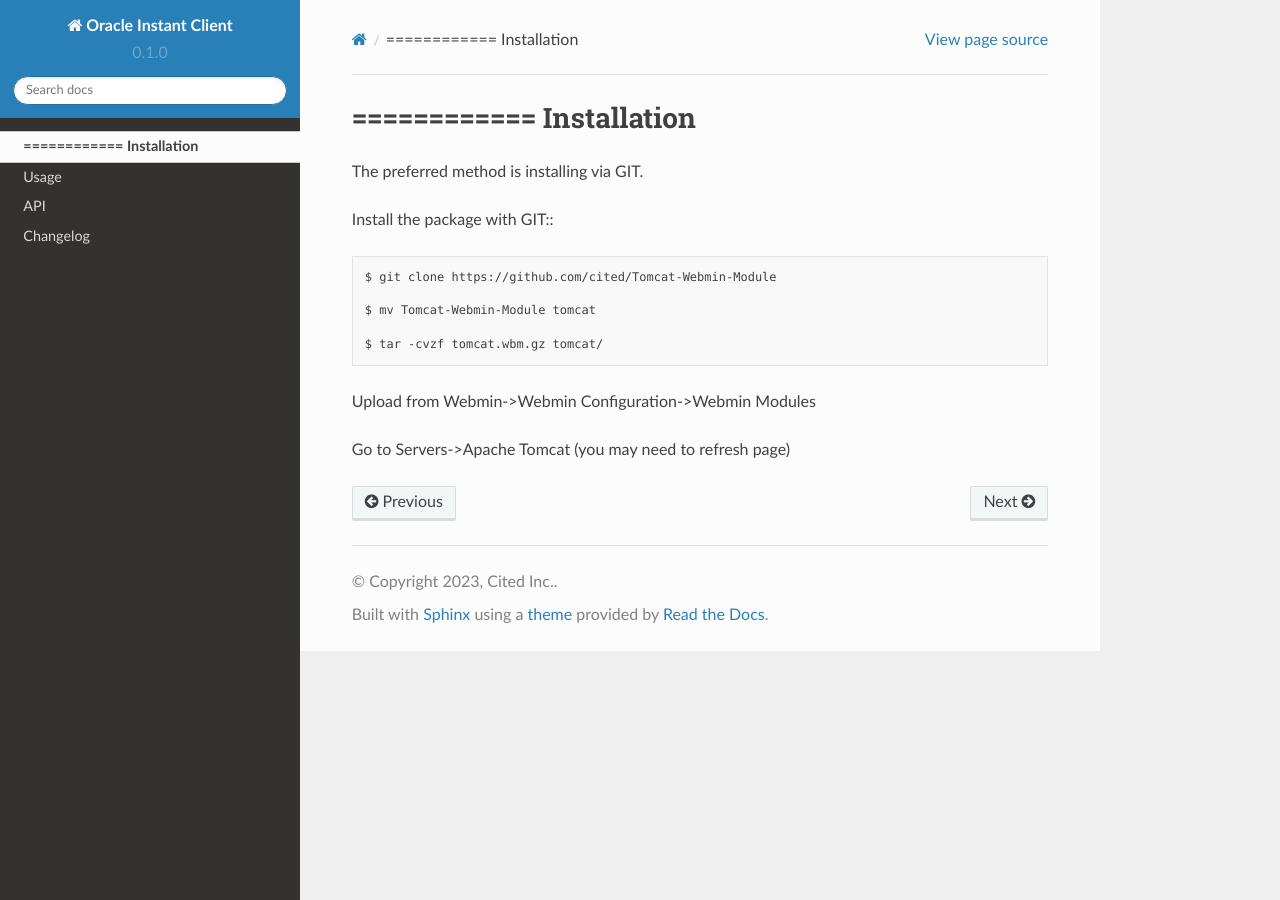
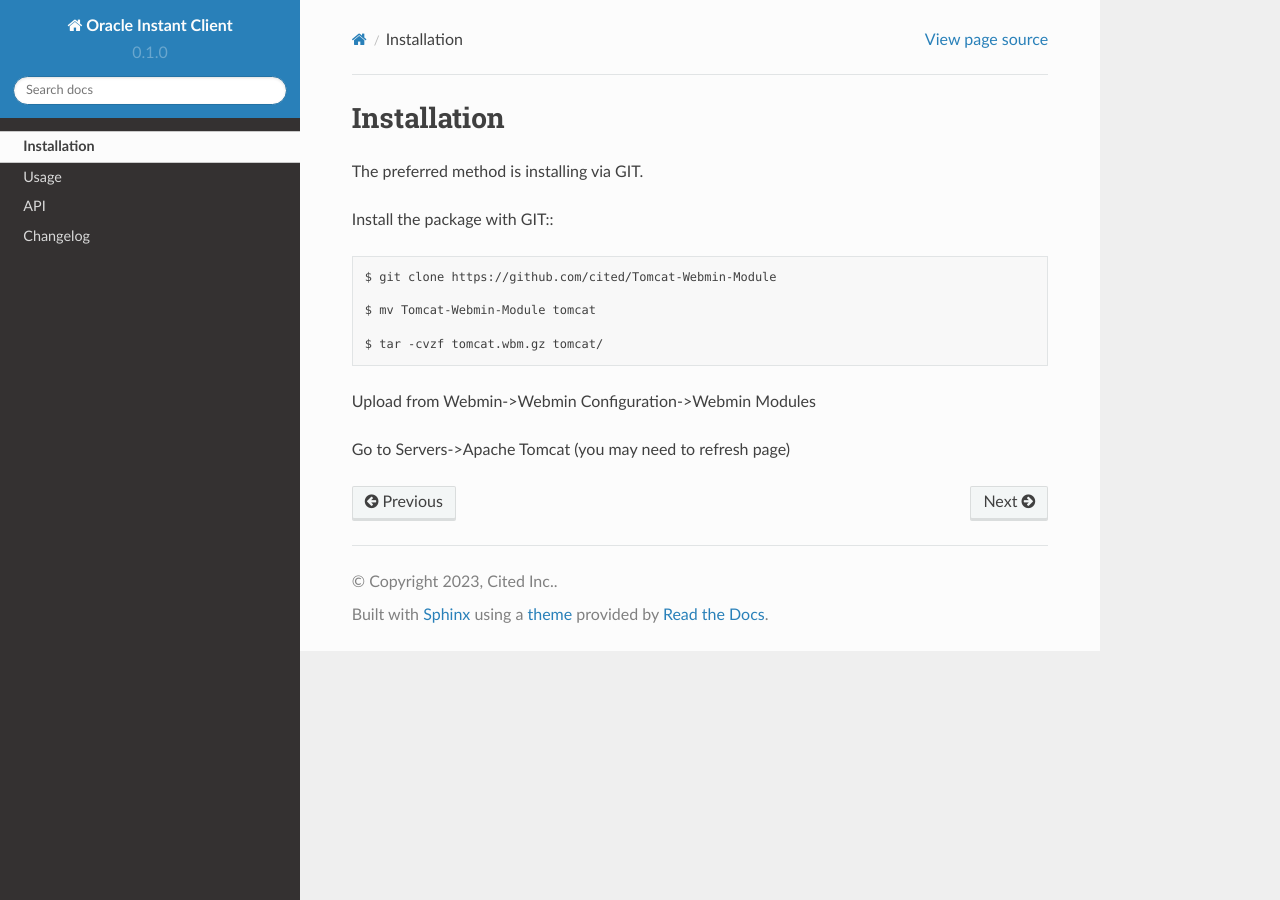
Before and after one commit to cited/Oracle-Instant-Client, a Sphinx documentation site: the page built from docs/README.md, in a window 1280 px wide. Built offline with Sphinx 7.4.7 and the Read the Docs theme 2.0.0, drawn with Linux system fonts in a browser that asks for light colours.

```diff
--- a/docs/README.md
+++ b/docs/README.md
@@ -1,6 +1,6 @@
-============
-Installation
-============
+
+## Installation
+
 
 The preferred method is installing via GIT.
 
```
